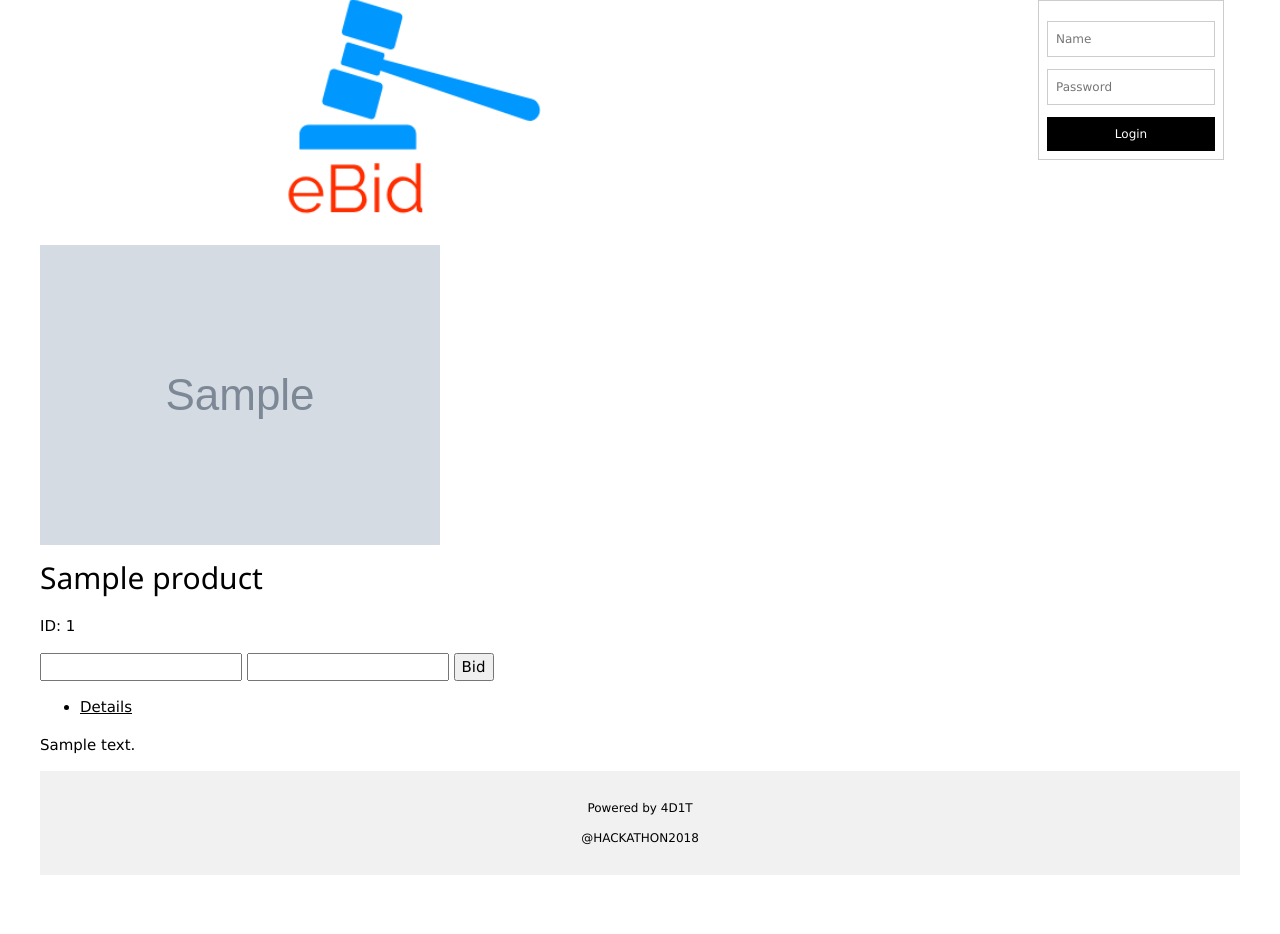
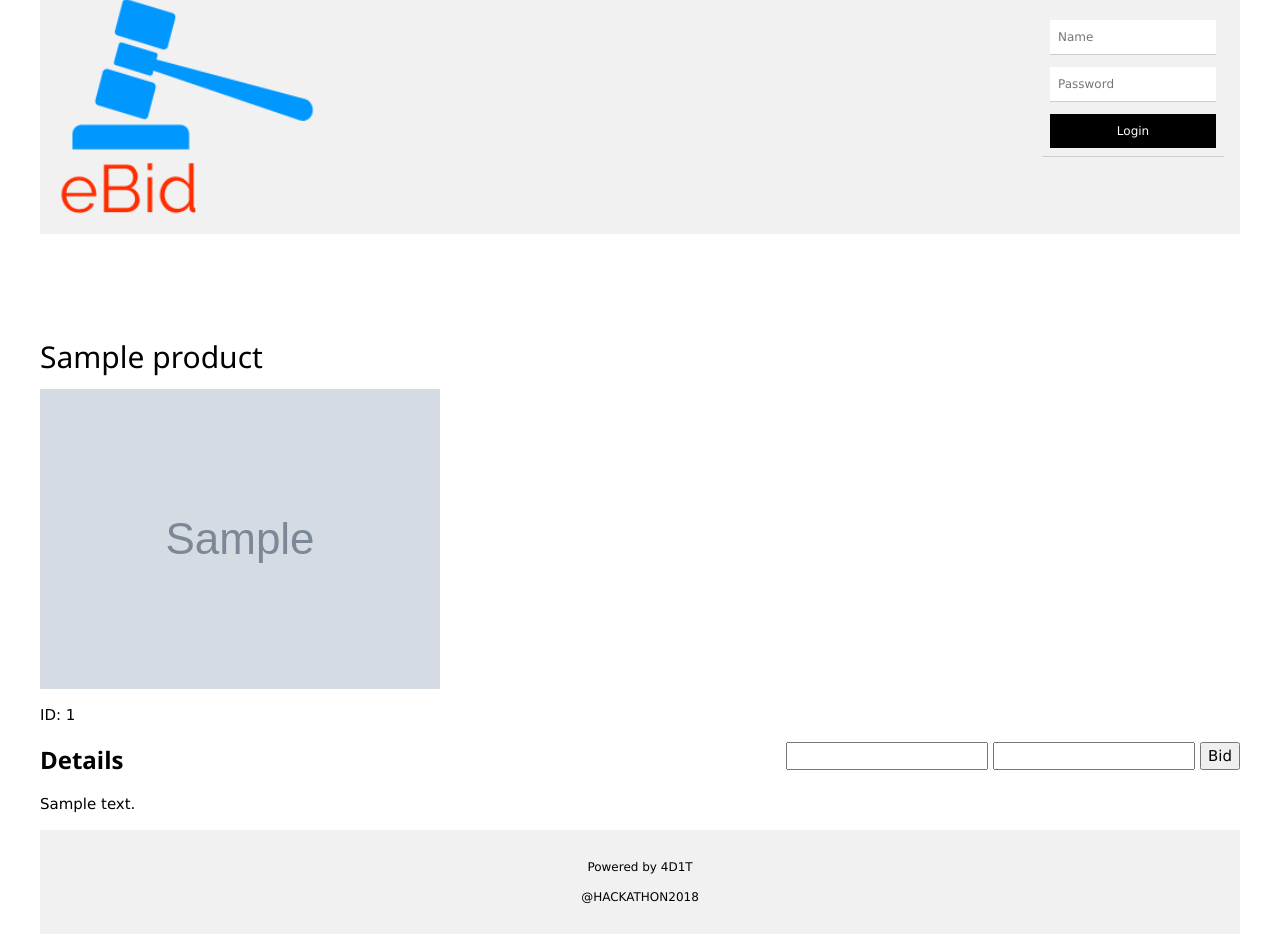
Before and after one commit to valcioiudragos/eBid, a Symfony app: template templates/product/product.html.twig in a window 1280 px wide. Before the commit the page ends 875 px from the top, so only its background shows below. Run offline with Twig, Linux system fonts and the light colour scheme; the template is opened without the code that fills it: most values are stand-ins (such as "Sample title", 1, 10 or a date in 2020); grey boxes marked "Sample" are stand-in pictures; some libraries are stand-ins or nearby versions.

Commit message:
almost final update

```diff
--- a/templates/list/list.html.twig
+++ b/templates/list/list.html.twig
@@ -8,8 +8,9 @@
         {% for product in products %}
         <div class="w3-col s6" id="linie">
                 <div class="w3-container" id="container">
-                    <a href="product/{{ product.id }}"><img src="{{ product.img }}" /></a>
-                    <p>{{ product.title }}<b>{{ product.price }}</b></p>
+                    <a href="product/{{ product.id }}"><img src="{{ product.img }}" />
+                    <p>{{ product.title[0:50] }}<b><p>Liciteaza!</p></b></p>
+                    </a>
                 </div>
         </div>
         {% endfor %}
--- a/templates/misc/header.html.twig
+++ b/templates/misc/header.html.twig
@@ -1,9 +1,12 @@
 
-<header class="w3-container w3-xlarge" id="header">
-    <img src="{{ asset('images/Logo.png') }}"/>
+<header class="w3-container w3-xlarge w3-light-grey" id="header">
+    <div id="logo" class="w3-left" style="padding-bottom: 15px"><img src="http://localhost:8080/images/Logo.png"/></div>
+
     <div class="w3-right">
         <div class="w3-small">
             {{ include('security/login.html.twig') }}
         </div>
     </div>
+
 </header>
+<div style="margin-bottom: 100px"></div>
--- a/templates/product/product.html.twig
+++ b/templates/product/product.html.twig
@@ -5,9 +5,10 @@
     <section>
         <div class="container">
             <div class="row">
-                <div class="col-sm-9 padding-right">
+                <div class="col-sm-9">
                     <div class="product-details">
                         <div class="col-sm-5">
+                            <h2>{{ product.title }}</h2>
                             <div class="view-product">
                                 <img src="{{ product.img }}" alt=""/>
                             </div>
@@ -15,9 +16,8 @@
                         <div class="col-sm-7">
                             <div class="product-information">
 
-                                <h2>{{ product.title }}</h2>
                                 <p>ID: {{ product.id }}</p>
-
+                                <div class="w3-right">
                                 <span>
                                     <form action="{{ path('product_bid', {'id': product.id}) }}" method="post">
                                         <input type="number" id="bid" name="bid">
@@ -25,6 +25,7 @@
                                         <button type="submit" id="append_bid">Bid</button>
                                     </form>
 								</span>
+                                </div>
 
                             </div>
                         </div>
@@ -32,9 +33,7 @@
 
                     <div class="category-tab shop-details-tab">
                         <div class="col-sm-12">
-                            <ul class="nav nav-tabs">
-                                <li><a href="#details" data-toggle="tab">Details</a></li>
-                            </ul>
+                            <h3><b>Details</b></h3>
                         </div>
                         <div class="tab-content">
                             <p>{{ product.description }}</p>
--- a/templates/security/login.html.twig
+++ b/templates/security/login.html.twig
@@ -5,14 +5,15 @@
         </div>
     {% endif %}
     {% if is_granted('IS_AUTHENTICATED_FULLY') %}
-        <div id="username" class="w3-medium">
-        <p>Username: {{ app.user.username }}</p>
+        <div id="username" class="w3-large">
+            <p class="w3-bold"><b>Welcome:</b>
+            {{ app.user.username }}</p>
 
         </div>
     {% else %}
-    <form action="{{ path('security_login') }}" method="post" class="w3-input w3-border" id="login-form">
-        <p><input class="w3-input w3-border" type="text" placeholder="Name" name="_username" id="username" required></p>
-        <p><input class="w3-input w3-border" type="password" placeholder="Password" name="_password" id="password" required></p>
+    <form action="{{ path('security_login') }}" method="post" class="w3-input" id="login-form">
+        <p><input class="w3-input" type="text" placeholder="Name" name="_username" id="username" required></p>
+        <p><input class="w3-input" type="password" placeholder="Password" name="_password" id="password" required></p>
         <button type="submit" class="w3-button w3-block w3-black" id="Login" name="Login">Login</button>
         <input type="hidden" name="_csrf_token" value="{{ csrf_token('authenticate') }}">
         <input type="hidden" name="_target_path" value="{{ app.request.get('redirect_to') }}">
```
Also changed, not shown: images/1.jpg (added), images/10.jpg (added), images/2.jpg (added), images/3.jpg (added), images/4.jpg (added), images/5.jpg (added), images/6.jpg (added), images/7.jpg (added), images/8.jpg (added), images/9.jpg (added), images/Logo.png.
